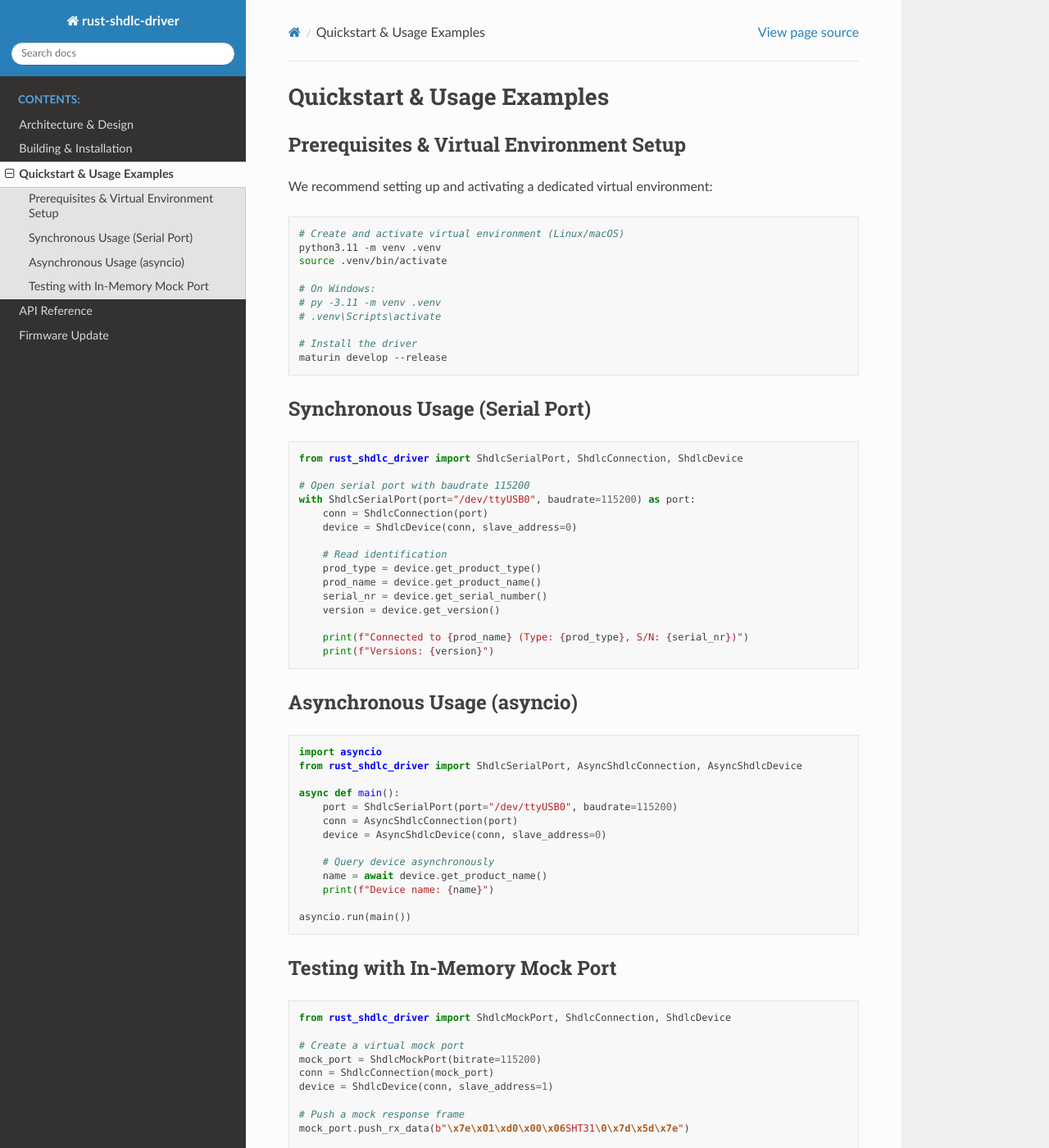
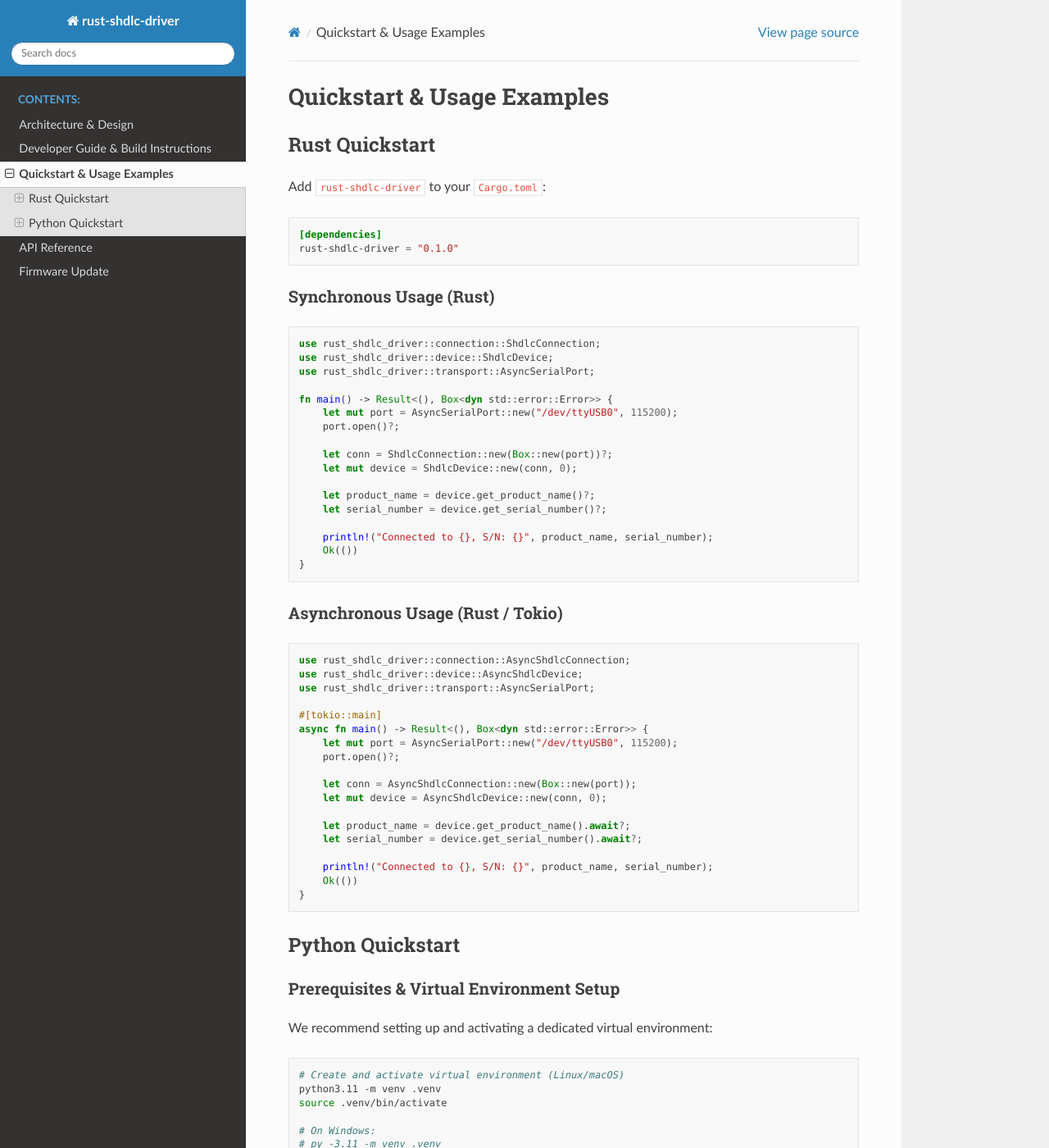
Before and after one commit to Sensirion/rust-shdlc-driver, a Sphinx documentation site: the page built from docs/quickstart.rst, in a window 1280 px wide and 1400 px high. Shown: the whole window at 82% size. Built offline with Sphinx 7.4.7 and the Read the Docs theme 3.1.0, drawn with Linux system fonts in a browser that asks for light colours; some of the changed text lies outside the part shown.

Commit message:
Improve documenation
Update readme to be useful for users and include
rust instructions.

Add examples for rust and python.

Bump version to 0.2.0

```diff
--- a/Cargo.toml
+++ b/Cargo.toml
@@ -1,6 +1,6 @@
 [package]
 name = "rust-shdlc-driver"
-version = "0.1.0"
+version = "0.2.0"
 edition = "2021"
 authors = ["Sensirion AG"]
 description = "High-performance async Rust SHDLC driver and Python bindings with decoupled transport layer"
--- a/docs/build.rst
+++ b/docs/build.rst
@@ -1,77 +1,100 @@
-Building & Installation
-=======================
+Developer Guide & Build Instructions
+====================================
 
-Requirements
-------------
+This guide describes how to build, test, and package **rust-shdlc-driver** from source for both Rust and Python development.
+
+Prerequisites & Toolchain
+-------------------------
 
 - **Rust**: Version >= 1.75 with ``cargo``
-- **Python**: Version >= 3.11 with ``pip``
+- **Python**: Version >= 3.11 with ``pip`` and ``venv``
 - **Maturin**: Version >= 1.5 (``pip install maturin``)
 
+Building the Rust Package
+-------------------------
+
+The core library is written in Rust and can be built using standard ``cargo`` commands:
+
+.. code-block:: bash
+
+   # Debug build
+   cargo build
+
+   # Release build (optimized)
+   cargo build --release
+
+   # Check examples
+   cargo check --examples
+
+   # Run a specific example
+   cargo run --example mock_device
+   cargo run --example sync_device
+   cargo run --example async_device
+
+Building the Python Package
+---------------------------
+
 Setting Up a Python Virtual Environment
----------------------------------------
+^^^^^^^^^^^^^^^^^^^^^^^^^^^^^^^^^^^^^^^
 
-.. note::
-   **Recommendation:** It is strongly recommended to install and run ``rust-shdlc-driver`` within a dedicated Python virtual environment (``venv``). This ensures dependencies remain isolated and prevents conflicts with system Python packages.
-
-Create and activate a virtual environment using Python 3.11+:
+It is strongly recommended to use a dedicated Python virtual environment for isolated dependency management:
 
 **Linux / macOS:**
 
 .. code-block:: bash
 
-   # Create virtual environment
+   # Create a virtual environment using Python 3.11+
    python3.11 -m venv .venv
 
-   # Activate virtual environment
+   # Activate the virtual environment
    source .venv/bin/activate
 
-   # Upgrade pip and install build tool
+   # Upgrade pip and install build tools
    pip install --upgrade pip maturin
 
 **Windows:**
 
 .. code-block:: bat
 
-   # Create virtual environment
+   # Create a virtual environment using Python 3.11+
    py -3.11 -m venv .venv
 
-   # Activate virtual environment
+   # Activate the virtual environment
    .venv\Scripts\activate
 
-   # Upgrade pip and install build tool
+   # Upgrade pip and install build tools
    pip install --upgrade pip maturin
 
-Building the Python Package with Maturin
-----------------------------------------
+Building and Installing with Maturin
+^^^^^^^^^^^^^^^^^^^^^^^^^^^^^^^^^^^^
 
-Once the virtual environment is activated, build and install the driver:
+Once your virtual environment is active:
 
 .. code-block:: bash
 
-   # Development build (editable install with debug info)
+   # Development build (editable install with debug symbols)
    maturin develop
 
    # Release build (optimized native performance)
    maturin develop --release
 
 Building Wheels for Distribution
---------------------------------
+^^^^^^^^^^^^^^^^^^^^^^^^^^^^^^^^
 
-To build universal ABI3 wheels compatible with any Python >= 3.11:
+To build universal ABI3 binary wheels compatible with any Python >= 3.11:
 
 .. code-block:: bash
 
    maturin build --release
 
-The resulting ``.whl`` files will be placed into the ``target/wheels/`` directory and can be distributed or installed with ``pip install target/wheels/*.whl``.
+The resulting ``.whl`` packages will be placed into the ``target/wheels/`` directory and can be installed via ``pip install target/wheels/*.whl``.
 
 Running Tests
 -------------
 
 .. code-block:: bash
 
-   # Run Rust tests
+   # Run Rust unit and integration tests
    cargo test
 
    # Install test dependencies in venv
@@ -79,3 +102,16 @@
 
    # Run Python pytest suite
    pytest python_tests/ -v
+
+Building Documentation
+----------------------
+
+The documentation is built using Sphinx:
+
+.. code-block:: bash
+
+   # Install documentation dependencies
+   pip install sphinx sphinx_rtd_theme
+
+   # Build HTML documentation
+   sphinx-build -b html docs docs/_build/html
--- a/docs/quickstart.rst
+++ b/docs/quickstart.rst
@@ -1,8 +1,68 @@
 Quickstart & Usage Examples
 ============================
 
+Rust Quickstart
+---------------
+
+Add ``rust-shdlc-driver`` to your ``Cargo.toml``:
+
+.. code-block:: toml
+
+   [dependencies]
+   rust-shdlc-driver = "0.1.0"
+
+Synchronous Usage (Rust)
+^^^^^^^^^^^^^^^^^^^^^^^^
+
+.. code-block:: rust
+
+   use rust_shdlc_driver::connection::ShdlcConnection;
+   use rust_shdlc_driver::device::ShdlcDevice;
+   use rust_shdlc_driver::transport::AsyncSerialPort;
+
+   fn main() -> Result<(), Box<dyn std::error::Error>> {
+       let mut port = AsyncSerialPort::new("/dev/ttyUSB0", 115200);
+       port.open()?;
+
+       let conn = ShdlcConnection::new(Box::new(port))?;
+       let mut device = ShdlcDevice::new(conn, 0);
+
+       let product_name = device.get_product_name()?;
+       let serial_number = device.get_serial_number()?;
+
+       println!("Connected to {}, S/N: {}", product_name, serial_number);
+       Ok(())
+   }
+
+Asynchronous Usage (Rust / Tokio)
+^^^^^^^^^^^^^^^^^^^^^^^^^^^^^^^^^
+
+.. code-block:: rust
+
+   use rust_shdlc_driver::connection::AsyncShdlcConnection;
+   use rust_shdlc_driver::device::AsyncShdlcDevice;
+   use rust_shdlc_driver::transport::AsyncSerialPort;
+
+   #[tokio::main]
+   async fn main() -> Result<(), Box<dyn std::error::Error>> {
+       let mut port = AsyncSerialPort::new("/dev/ttyUSB0", 115200);
+       port.open()?;
+
+       let conn = AsyncShdlcConnection::new(Box::new(port));
+       let mut device = AsyncShdlcDevice::new(conn, 0);
+
+       let product_name = device.get_product_name().await?;
+       let serial_number = device.get_serial_number().await?;
+
+       println!("Connected to {}, S/N: {}", product_name, serial_number);
+       Ok(())
+   }
+
+Python Quickstart
+-----------------
+
 Prerequisites & Virtual Environment Setup
------------------------------------------
+^^^^^^^^^^^^^^^^^^^^^^^^^^^^^^^^^^^^^^^^^
 
 We recommend setting up and activating a dedicated virtual environment:
 
@@ -16,11 +76,11 @@
    # py -3.11 -m venv .venv
    # .venv\Scripts\activate
 
-   # Install the driver
-   maturin develop --release
+   # Install the driver via pip
+   pip install rust-shdlc-driver
 
-Synchronous Usage (Serial Port)
--------------------------------
+Synchronous Usage (Python Serial Port)
+^^^^^^^^^^^^^^^^^^^^^^^^^^^^^^^^^^^^^^
 
 .. code-block:: python
 
@@ -40,8 +100,8 @@
        print(f"Connected to {prod_name} (Type: {prod_type}, S/N: {serial_nr})")
        print(f"Versions: {version}")
 
-Asynchronous Usage (asyncio)
-----------------------------
+Asynchronous Usage (Python asyncio)
+^^^^^^^^^^^^^^^^^^^^^^^^^^^^^^^^^^^
 
 .. code-block:: python
 
@@ -60,7 +120,7 @@
    asyncio.run(main())
 
 Testing with In-Memory Mock Port
---------------------------------
+^^^^^^^^^^^^^^^^^^^^^^^^^^^^^^^^
 
 .. code-block:: python
 
@@ -71,8 +131,8 @@
    conn = ShdlcConnection(mock_port)
    device = ShdlcDevice(conn, slave_address=1)
 
-   # Push a mock response frame
-   mock_port.push_rx_data(b"\x7e\x01\xd0\x00\x06SHT31\0\x7d\x5d\x7e")
+   # Push a mock response frame (GetProductName -> SHT31)
+   mock_port.push_rx_data(b"\x7e\x01\xd0\x00\x06SHT31\0\xd5\x7e")
 
    name = device.get_product_name()
    assert name == "SHT31"
```
Also changed, not shown: README.md (+100 -56 lines), 8 other files.
